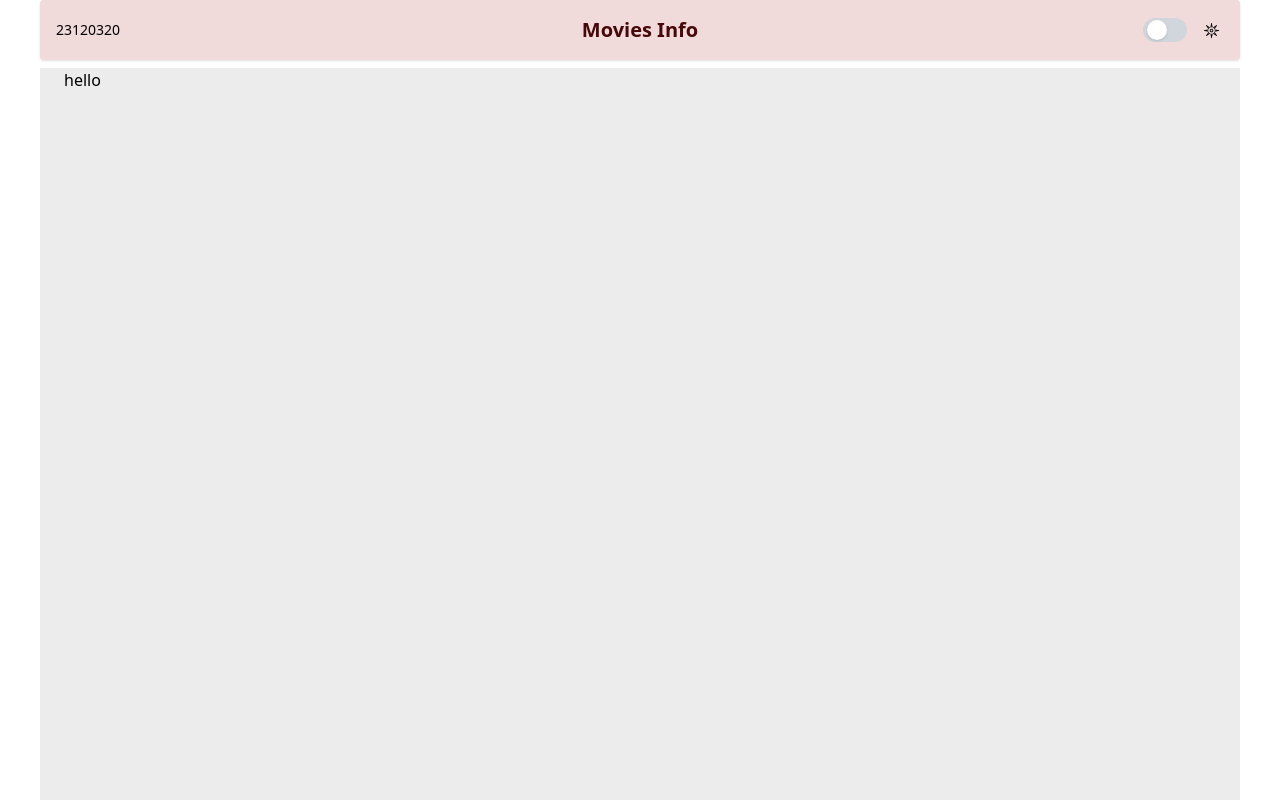
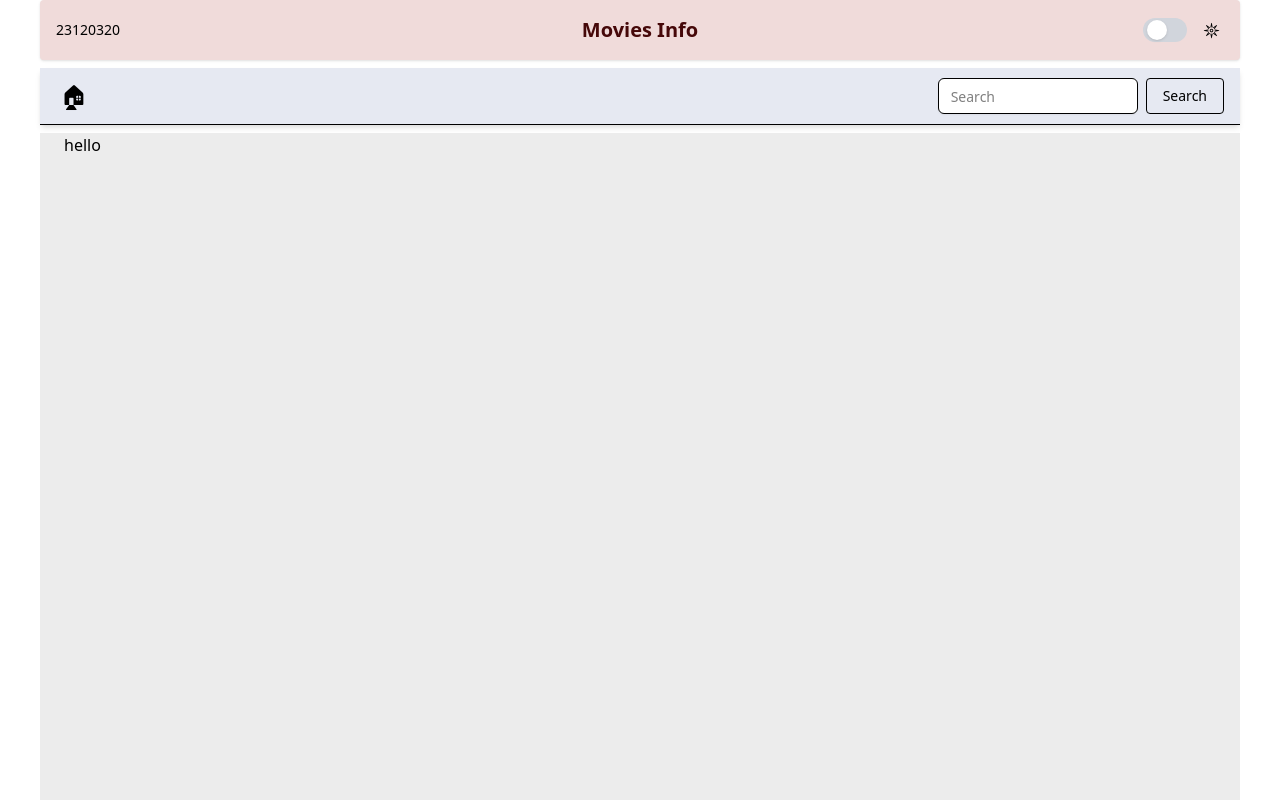
Before and after one commit to hoangphi117/BTCN_Web_02_23120320, a React (Vite) app: page / in a window 1280 px wide. Built offline with nearby package versions, Linux system fonts and the light colour scheme.

Commit message:
feat(layout): Add Navbar

```diff
--- a/src/components/common/NavBar.jsx
+++ b/src/components/common/NavBar.jsx
@@ -1,5 +1,34 @@
+import { Link } from "react-router-dom";
+import { Input } from "../ui/input";
+import { Button } from "../ui/button";
+
 function NavBar() {
-  return;
+  return (
+    <nav className="bg-[#e6e9f2] shadow-md border-b">
+      <div className="max-w-[1200px] mx-auto px-4 flex items-center h-14">
+        <Link to="/" className="mr-6">
+          <Button
+            variant="ghost"
+            size="icon"
+            className="hover:bg-transparent cursor-pointer"
+          >
+            <span className="text-2xl">🏠︎</span>
+          </Button>
+        </Link>
+
+        <div className="flex flex-1 justify-end items-center space-x-2">
+          <div className="relative">
+            <Input
+              type="text"
+              placeholder="Search"
+              className="w-[200px] bg-white focus-visible:ring-0"
+            />
+          </div>
+          <Button className="border rounded cursor-pointer">Search</Button>
+        </div>
+      </div>
+    </nav>
+  );
 }
 
 export default NavBar;
```
